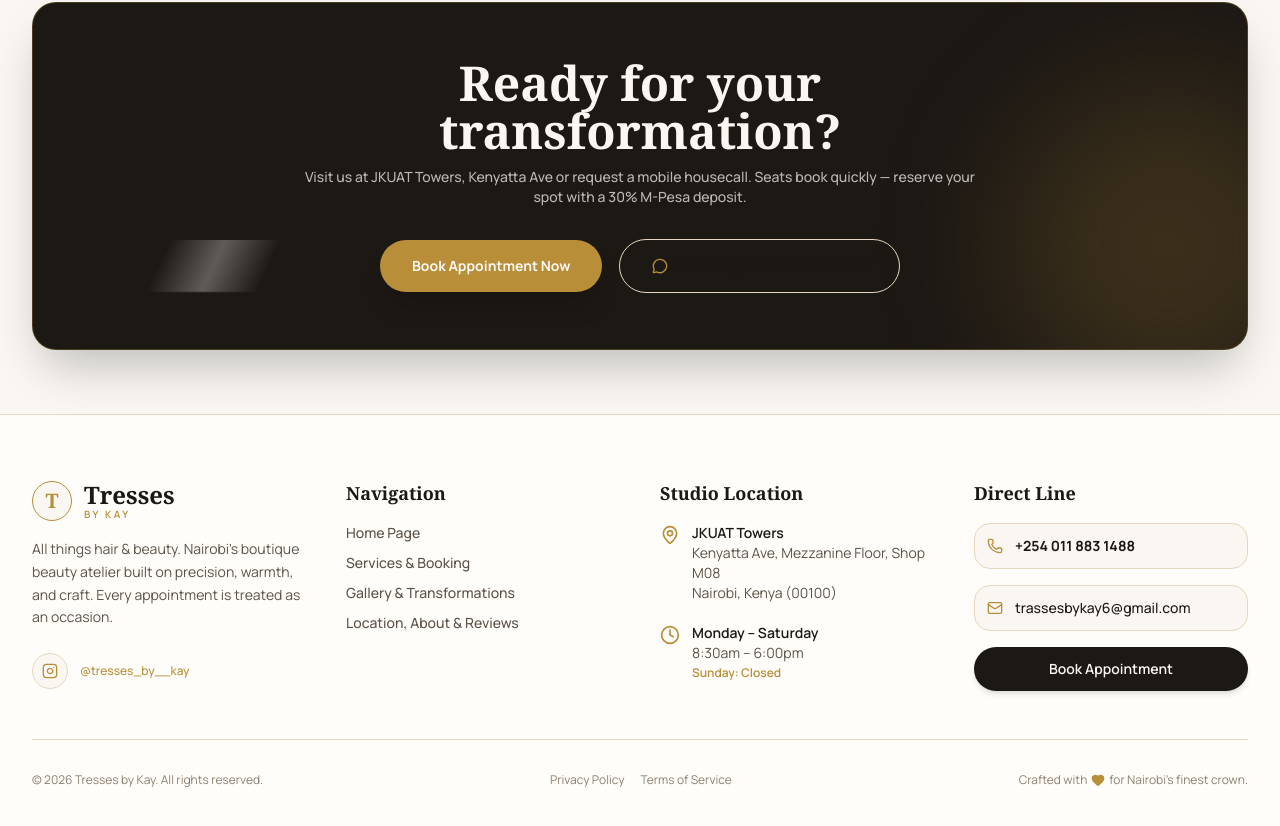
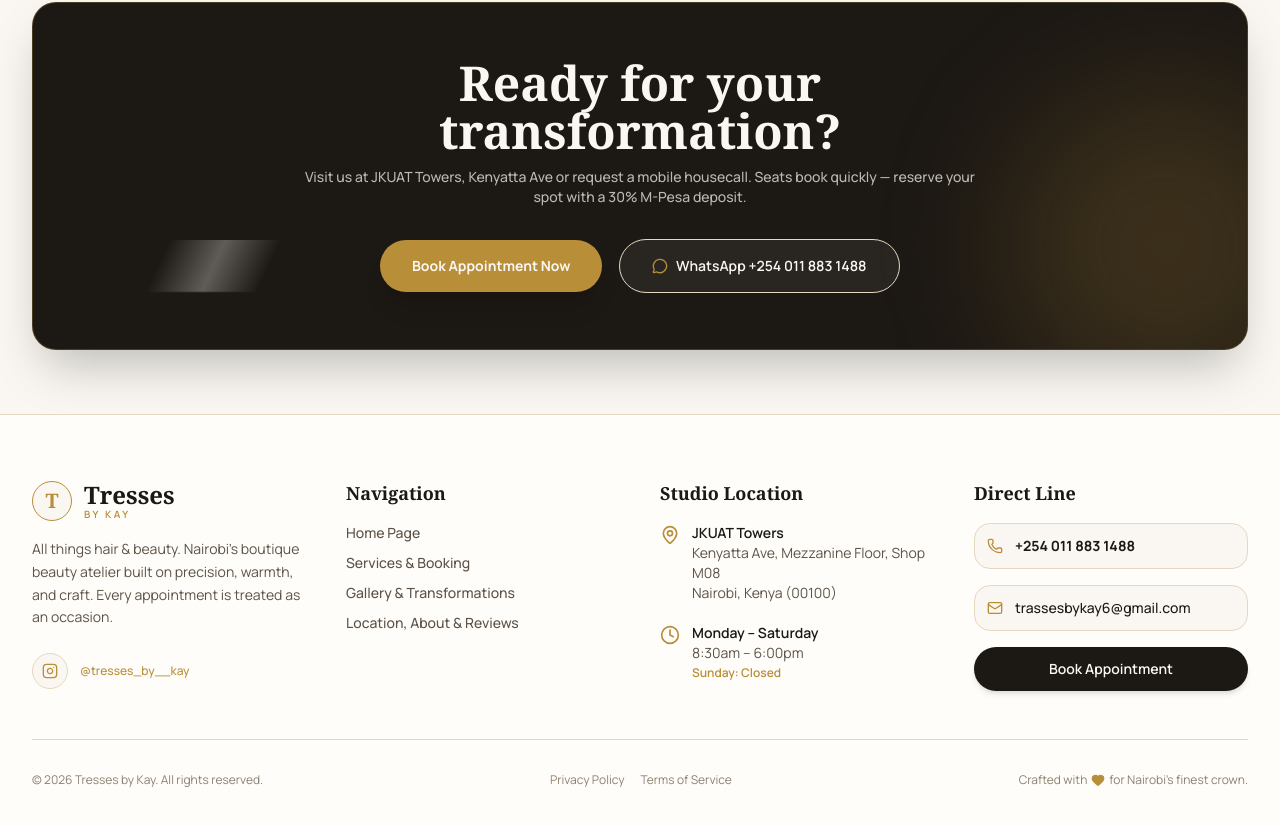
Before and after one commit to tressesbykay6-cyber/Tresses-source-code, a React (Vite) app: page / in a window 1280 px wide. Shown: the part 1274-2100 px from the top of the page. Built offline with nearby package versions, Linux system fonts and the light colour scheme; no server answers; the database is empty; a web font is replaced by a local one.

Commit message:
Fix WhatsApp CTA text contrast

```diff
--- a/src/index.css
+++ b/src/index.css
@@ -214,6 +214,17 @@
   box-shadow: 0 0 12px rgba(184, 142, 57, 0.4);
 }
 
+/* Secondary buttons normally use dark text. This call-to-action sits on a
+   dark surface, so force a readable foreground for both its icon and label. */
+.cta-whatsapp,
+.cta-whatsapp span {
+  color: #FAF7F2 !important;
+}
+
+.cta-whatsapp {
+  background-color: rgba(250, 247, 242, 0.06);
+}
+
 .card-interactive {
   transition: transform 0.4s cubic-bezier(0.25, 1, 0.5, 1), box-shadow 0.4s cubic-bezier(0.25, 1, 0.5, 1), border-color 0.4s ease;
   transform: perspective(1000px) rotateX(0) rotateY(0);
--- a/src/views/HomeView.tsx
+++ b/src/views/HomeView.tsx
@@ -121,7 +121,7 @@
               href="https://wa.me/254118831488"
               target="_blank"
               rel="noopener noreferrer"
-              className="btn-secondary w-full sm:w-auto font-semibold text-sm px-8 py-4 rounded-full flex items-center justify-center gap-2 border-white/20 text-white hover:border-[#B88E39]"
+              className="btn-secondary cta-whatsapp w-full sm:w-auto font-semibold text-sm px-8 py-4 rounded-full flex items-center justify-center gap-2 border-white/20 hover:border-[#B88E39]"
             >
               <MessageCircle className="w-4 h-4 text-[#B88E39]" />
               <span>WhatsApp +254 011 883 1488</span>
```
